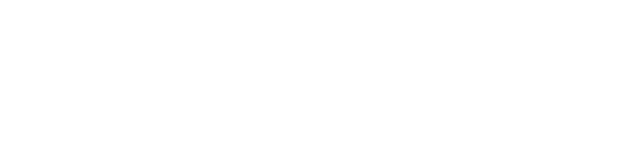
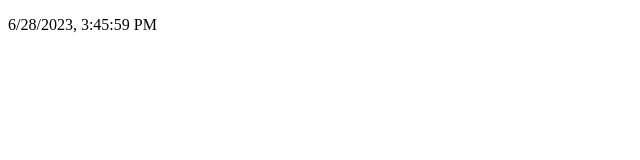
Before and after one commit to acciojob/clock-vishalpawar132, a website: page main.html in a window 1280 px wide. Shown: the whole page, without its empty margins (0-640 px from the left). Drawn offline with Linux system fonts and the light colour scheme.

Commit message:
created a submission

```diff
--- a/main.html
+++ b/main.html
@@ -7,6 +7,9 @@
 </head>
 
 <body>
+
+	 <p id="timer"></p>
+
 	<!-- the entire body must be written by student -->
     <script type="text/javascript" src="./script.js">
 </script>
--- a/script.js
+++ b/script.js
@@ -1 +1,20 @@
 //your JS code here. If required.
+ function updateTime() {
+      const timerElement = document.getElementById("timer");
+      const currentDate = new Date();
+
+      const options = {
+        hour: "numeric",
+        minute: "numeric",
+        second: "numeric",
+        year: "numeric",
+        month: "numeric",
+        day: "numeric"
+      };
+
+      const formattedDate = currentDate.toLocaleString(undefined, options);
+      timerElement.textContent = formattedDate;
+    }
+
+    // Update the time every second (1000 milliseconds)
+    setInterval(updateTime, 1000);
```
